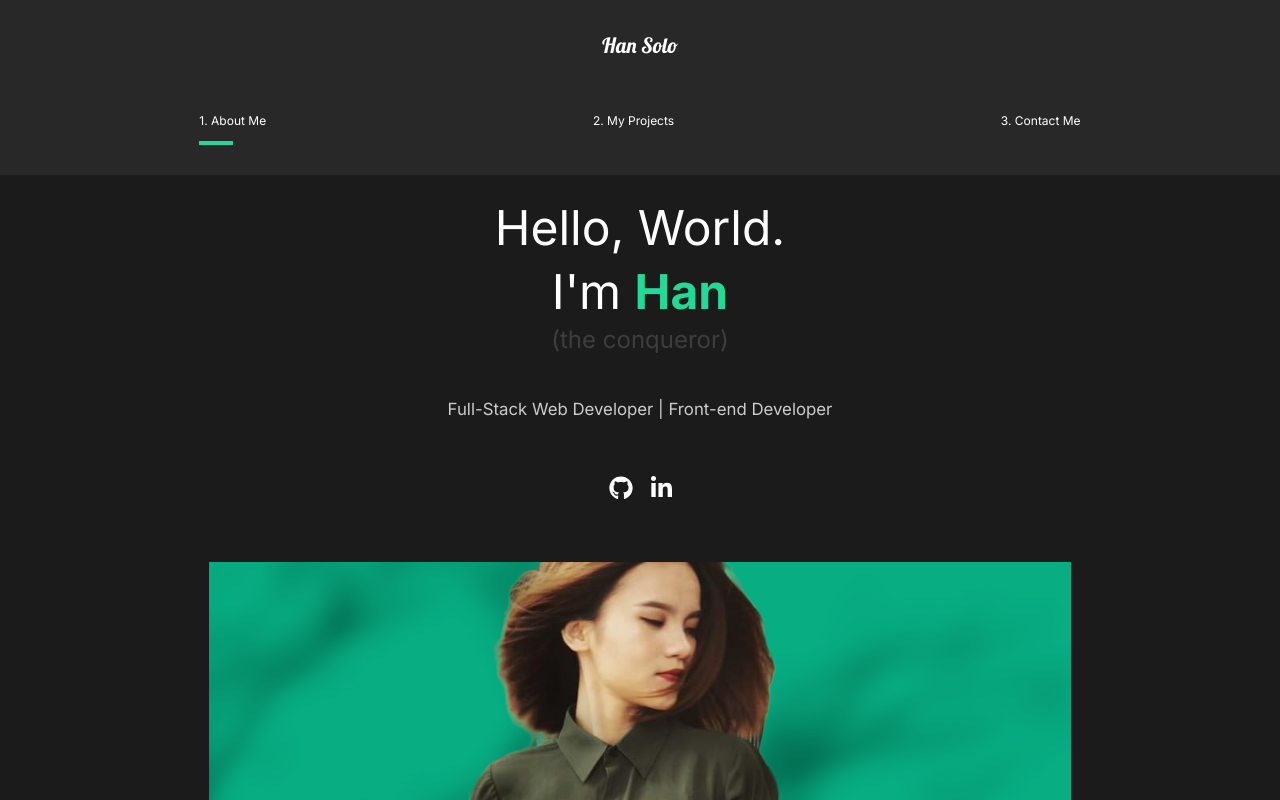
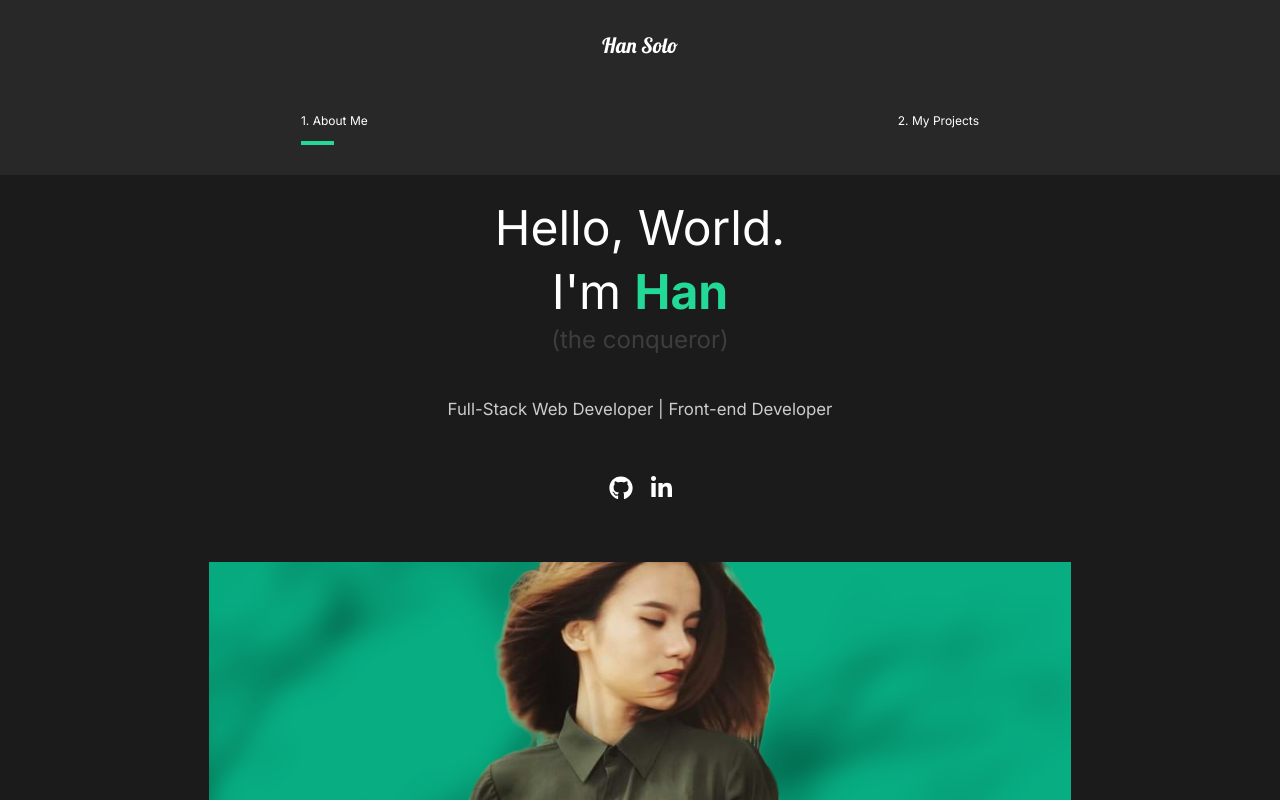
Before and after one commit to hanvnguyen94/hanvnguyen94.github.io, a React (Create React App) app: page / in a window 1280 px wide. Shown: the top 800 px of the page. Built offline with nearby package versions, Linux system fonts and the light colour scheme.

Commit message:
ready to deploy again

```diff
--- a/src/App.js
+++ b/src/App.js
@@ -4,7 +4,7 @@ import GlobalStyle from './components/GlobalStyle'
 
 import AboutMe from './pages/AboutMe'
 import Nav from './components/Nav'
-import ContactMe from './pages/ContactMe'
+// import ContactMe from './pages/ContactMe'
 import MyWork from './pages/MyWork'
 
 //Router
@@ -27,9 +27,9 @@ function App() {
 					<Route exact path='/work'>
 						<MyWork />
 					</Route>
-					<Route path='/contact'>
+					{/* <Route path='/contact'>
 						<ContactMe />
-					</Route>
+					</Route> */}
 				</Switch>
 			</AnimatePresence>
 		</div>
--- a/src/components/Nav.js
+++ b/src/components/Nav.js
@@ -29,14 +29,14 @@ const Nav = () => {
 						animate={{ width: pathname === '/work' ? '50%' : '0%' }}
 					/>
 				</li>
-				<li>
+				{/* <li>
 					<Link to='/contact'>3. Contact Me</Link>
 					<Line
 						transition={{ duration: 0.75 }}
 						initial={{ width: '0%' }}
 						animate={{ width: pathname === '/contact' ? '50%' : '0%' }}
 					/>
-				</li>
+				</li> */}
 			</ul>
 		</StyledNav>
 	)
--- a/src/pages/AboutMe.js
+++ b/src/pages/AboutMe.js
@@ -2,7 +2,6 @@ import React from 'react'
 import AboutSection from '../components/AboutSection'
 import SkillSection from '../components/SkillSection'
 // import FaqSection from '../components/FaqSection'
-// import IntroSection from '../components/IntroSection'
 import ProjectSection from '../components/ProjectSection'
 import Contact from '../components/ContactForm'
 
@@ -20,7 +19,6 @@ const AboutMe = () => {
 			animate='show'
 		>
 			<AboutSection />
-			{/* <IntroSection /> */}
 			<SkillSection />
 			<ProjectSection />
 			{/* <FaqSection /> */}
```
